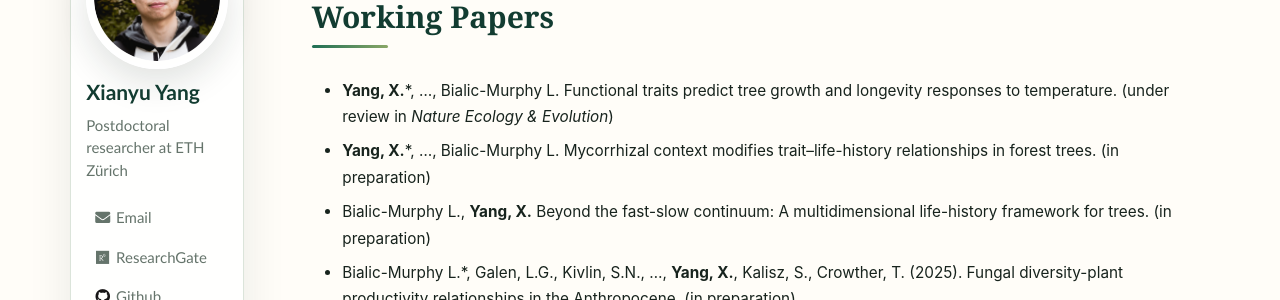
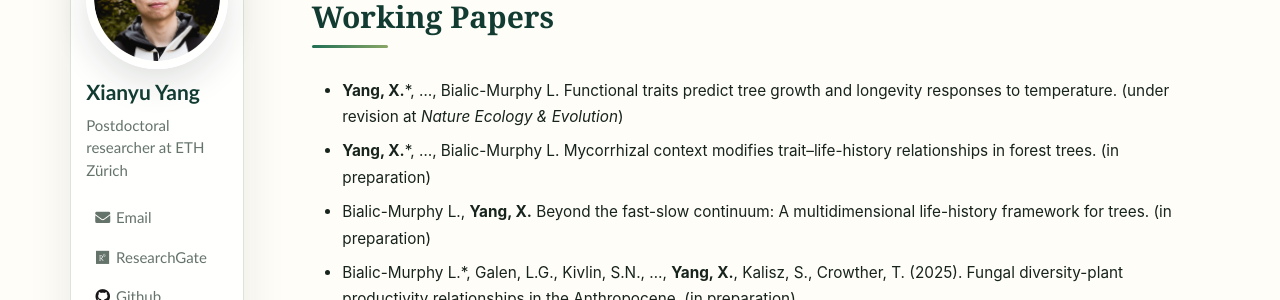
Before and after one commit to Xianyu-Yang/xianyu-yang.github.io, a Jekyll site: the page built from _pages/publications.md, in a window 1280 px wide and 900 px high, scrolled down 434 px. Shown: the part 179-479 px from the top of the window. Built offline with Jekyll 4.4.1, drawn with Linux system fonts in a browser that asks for light colours; some web fonts are replaced.

Commit message:
Update publications.md

```diff
--- a/_pages/publications.md
+++ b/_pages/publications.md
@@ -31,7 +31,7 @@ author_profile: true
 </div>
 
 # Working Papers
-- **Yang, X.**\*, ..., Bialic-Murphy L. Functional traits predict tree growth and longevity responses to temperature. (under review in _Nature Ecology & Evolution_)
+- **Yang, X.**\*, ..., Bialic-Murphy L. Functional traits predict tree growth and longevity responses to temperature. (under revision at _Nature Ecology & Evolution_)
 
 - **Yang, X.**\*, ..., Bialic-Murphy L. Mycorrhizal context modifies trait–life-history relationships in forest trees. (in preparation)
 
```
